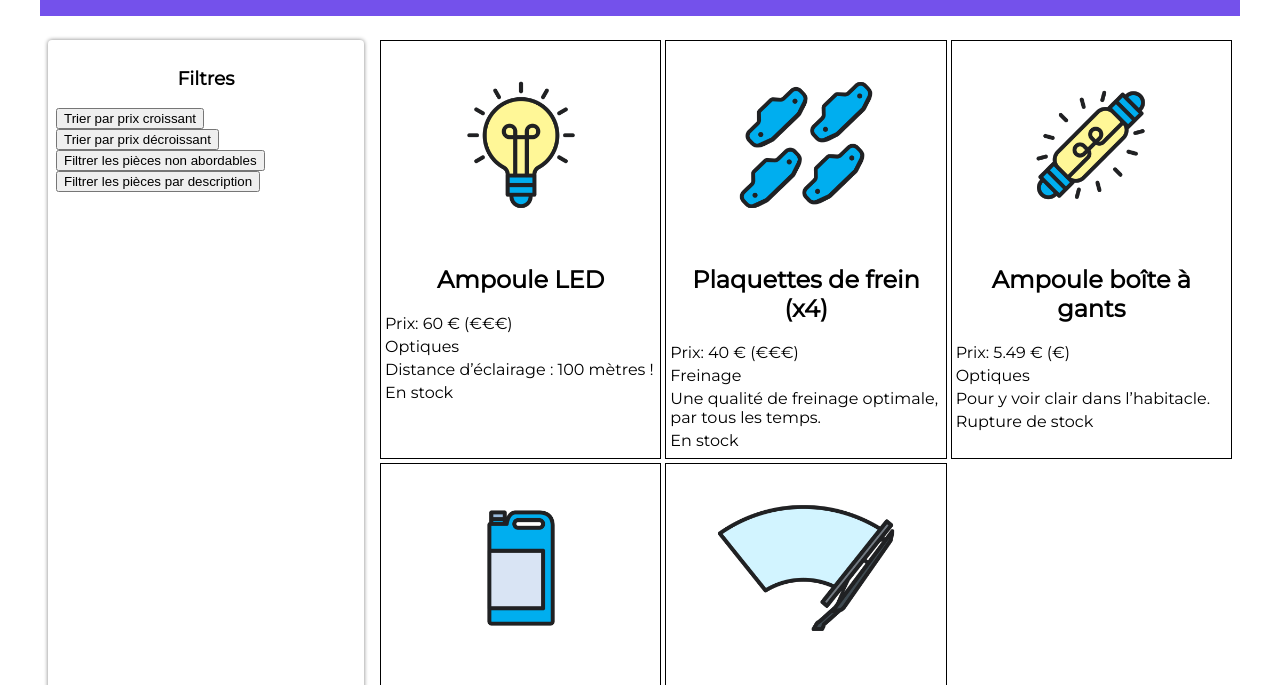
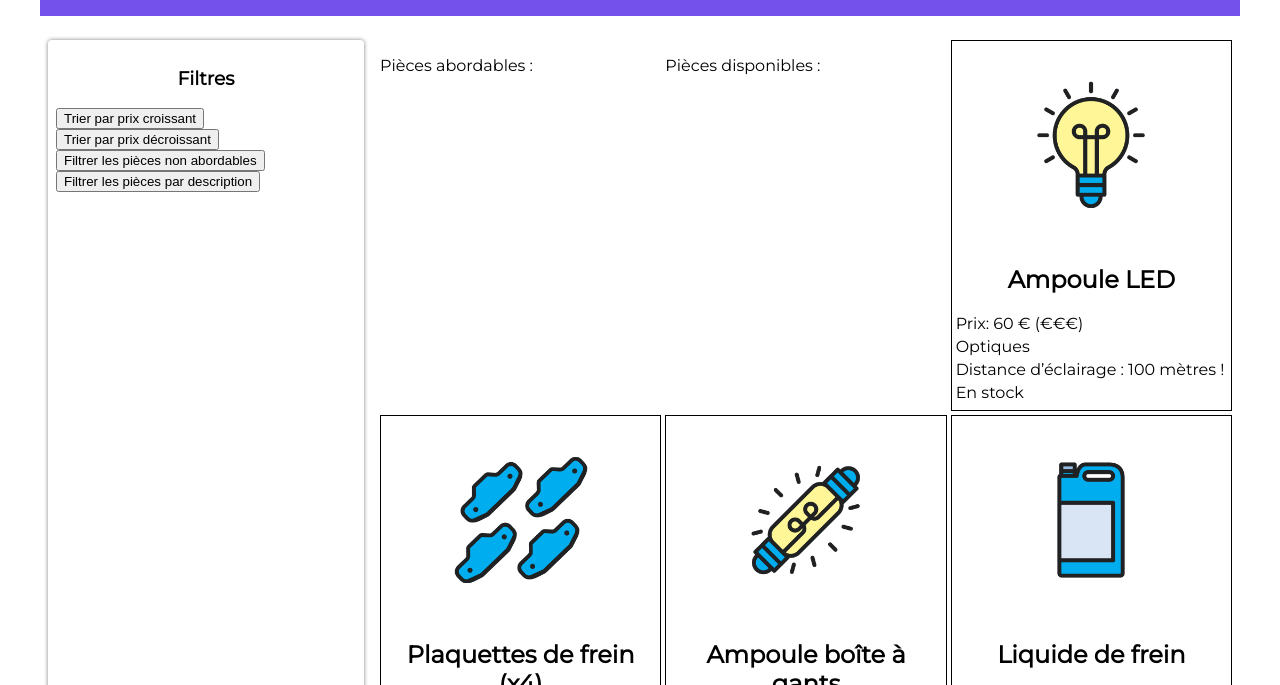
Before and after one commit to OpenClassrooms-Student-Center/7697016-Front-End.1, a website: page index.html in a window 1280 px wide. Shown: the part 98-783 px from the top of the page. Drawn offline with Linux system fonts and the light colour scheme.

Commit message:
Ajout de la section produits disponibles

```diff
--- a/index.html
+++ b/index.html
@@ -25,6 +25,13 @@
 			</section>
 			<!-- Fiches produits -->
 			<section class="fiches">
+				<!-- Ajout de code -->
+				<div class="abordable">
+					<p>Pièces abordables :</p>
+				</div>
+				<div class="disponible">
+					<p>Pièces disponibles :</p>
+				</div>
 			</section>
 		</main>
 	</body>
```
